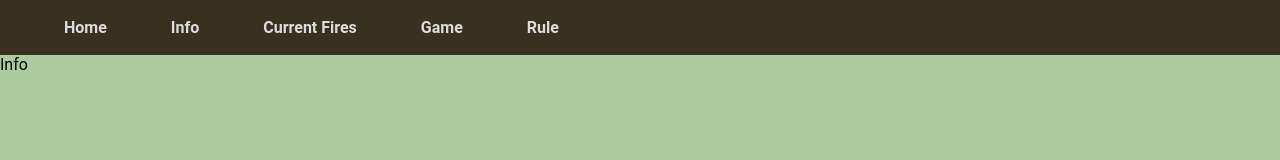
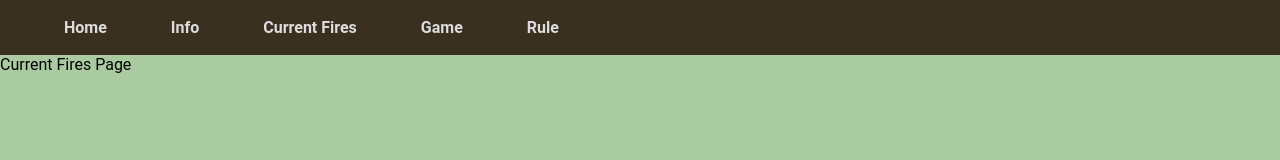
Before and after one commit to Da-Dog/ttsf-2022, a React (Create React App) app: page /current-fires in a window 1280 px wide. Shown: the top 160 px of the page. Built offline with nearby package versions, Linux system fonts and the light colour scheme.

Commit message:
Current fires page frame

```diff
--- a/src/components/CurrentFiresPage.jsx
+++ b/src/components/CurrentFiresPage.jsx
@@ -1,11 +1,11 @@
 import React from 'react'
 
-const InfoPage = () => {
+const CurrentFiresPage = () => {
   return (
     <div>
-      Info
+      Current Fires Page
     </div>
   )
 }
 
-export default InfoPage
+export default CurrentFiresPage
```
